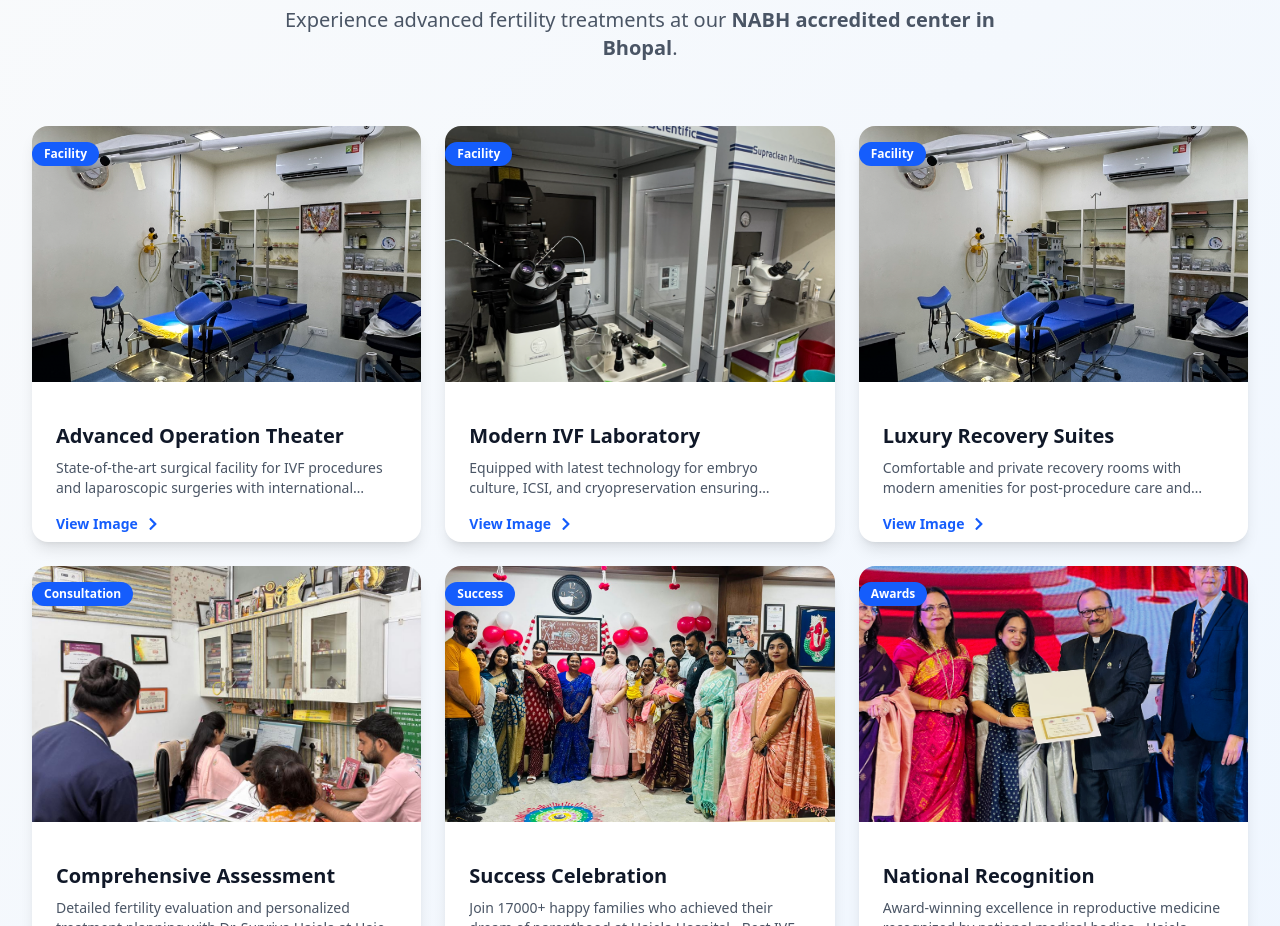
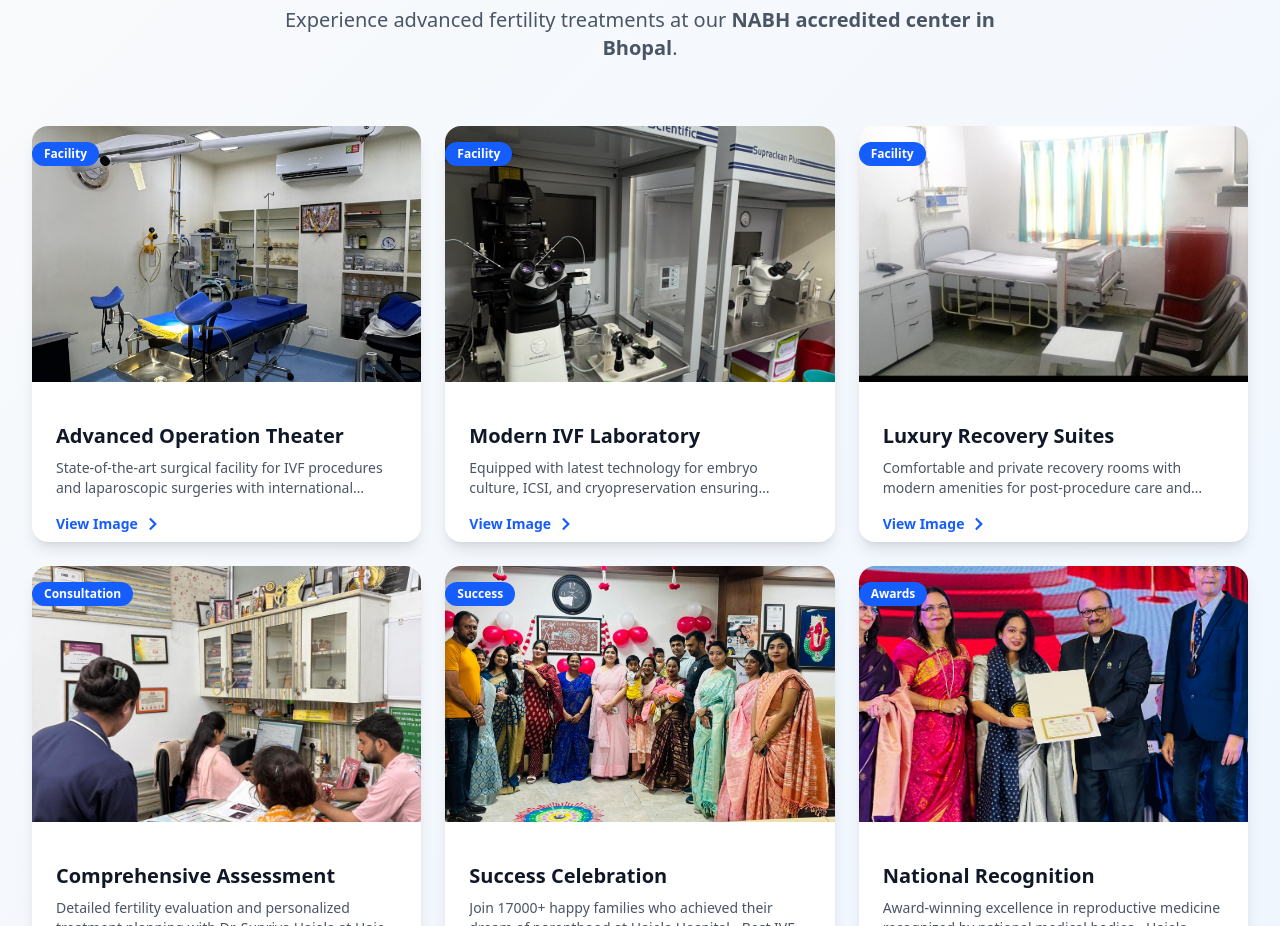
Before and after one commit to abhibhrt/Hajela-Hospital, a Next.js app: page / in a window 1280 px wide. Shown: the part 2360-3286 px from the top of the page. Built offline with nearby package versions, Linux system fonts and the light colour scheme; no server answers.

Commit message:
Update gallery.js

```diff
--- a/src/data/gallery.js
+++ b/src/data/gallery.js
@@ -21,7 +21,7 @@ const galleryData = [
   },
   {
     id: 3,
-    src: "/gallery/recovery-room.png",
+    src: "/gallery/IMG_20251108_160141.jpg",
     alt: "Patient Recovery Room - Hajela Hospital Bhopal Comfort Care",
     title: "Luxury Recovery Suites",
     description:
```
